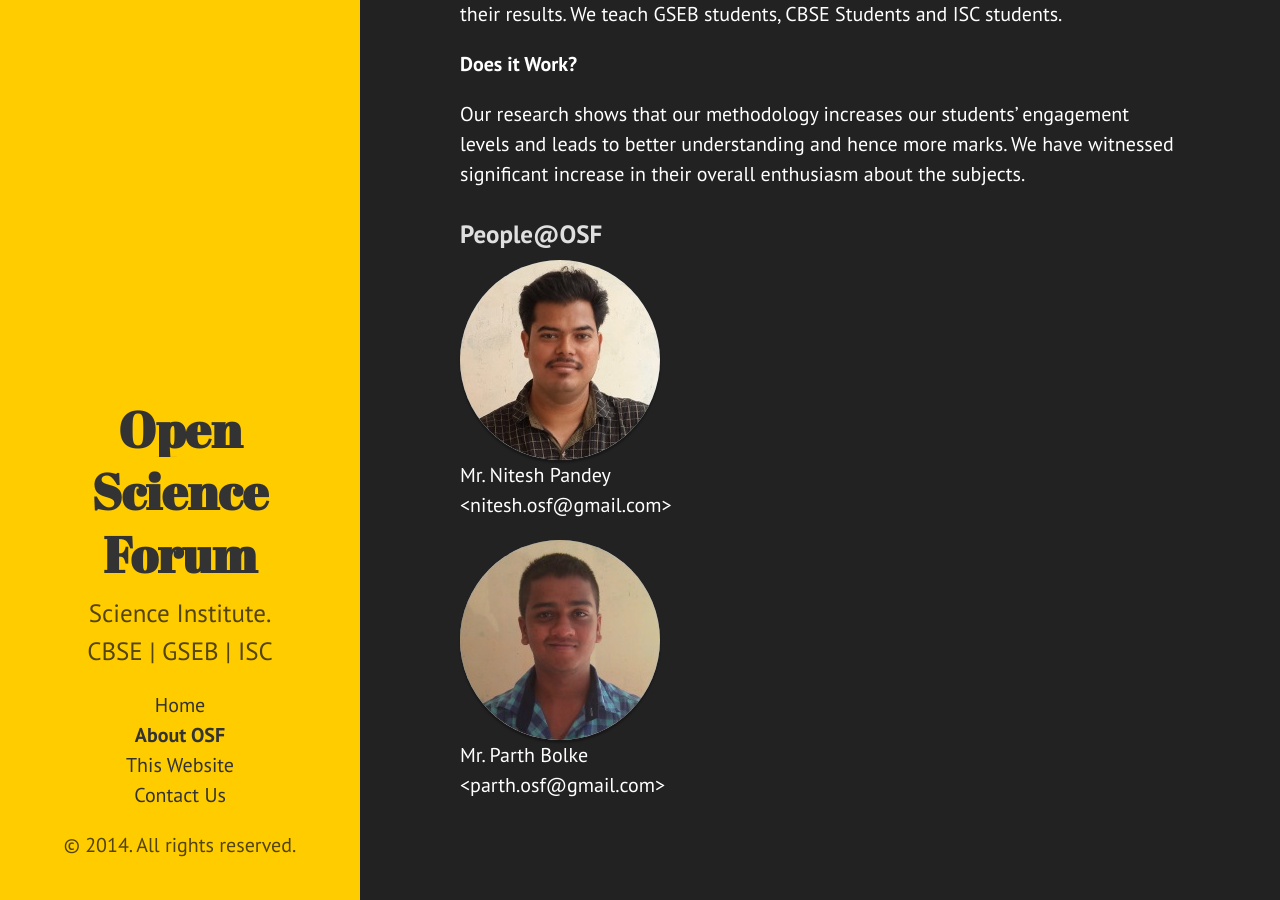
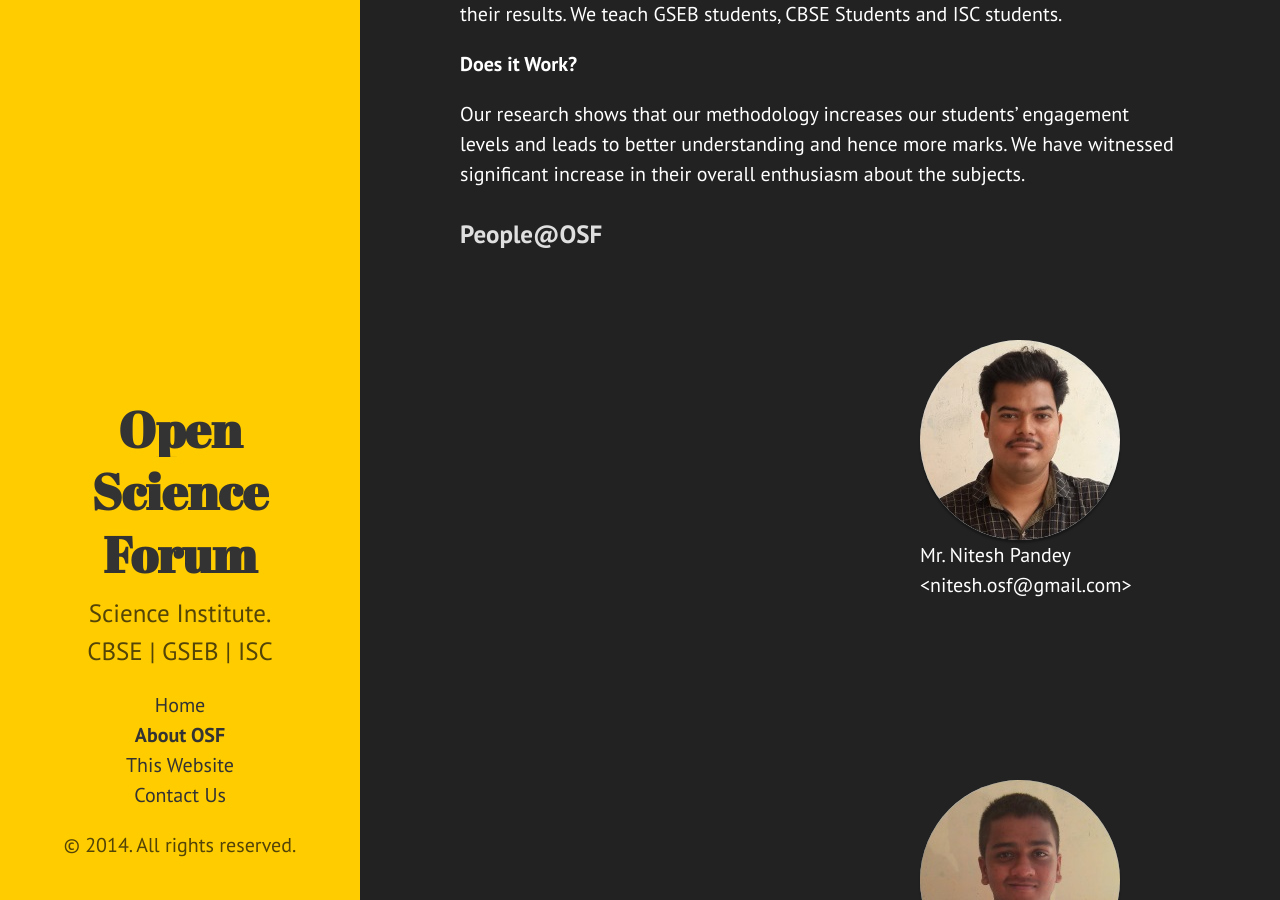
Before and after one commit to opensf/opensf.github.io, a Jekyll site: the page built from 1. about.md, in a window 1280 px wide and 900 px high, scrolled down 1031 px. Built offline with Jekyll 4.4.1, drawn with Linux system fonts in a browser that asks for light colours.

Commit message:
changed about us

```diff
--- a/1. about.md
+++ b/1. about.md
@@ -42,17 +42,15 @@ Our research shows that our methodology increases our students' engagement level
 
 ### People@OSF ###
 
-<div class="themes">
-	<div class="circle" style="background-image:
-		   url('/public/nitesh.jpg')">
+<div class="content container">
+	<div class="circle" style="background-image: url('/public/nitesh.jpg')">
 	</div>
 
 	<p> Mr. Nitesh Pandey<br><nitesh.osf@gmail.com></p>
 </div>
 
-<div class="themes">
-	<div class="circle" style="background-image:
-		   url('/public/parth.jpg')">
+<div class="content container">
+	<div class="circle" style="background-image: url('/public/parth.jpg')">
 	</div>
 
 	<p>Mr. Parth Bolke<br><parth.osf@gmail.com></p>
```
